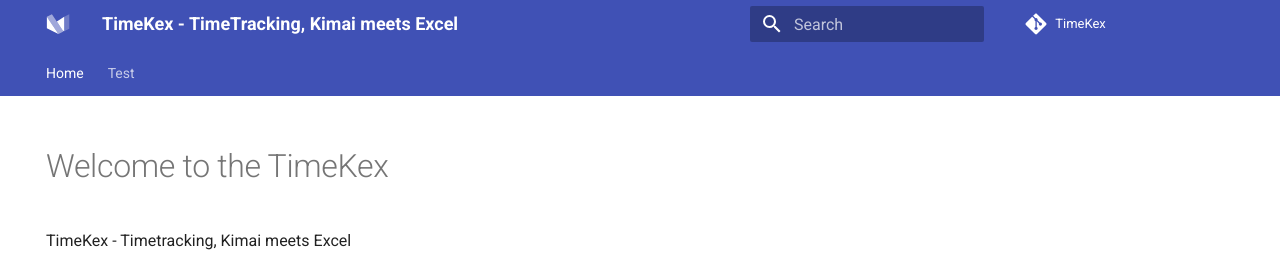
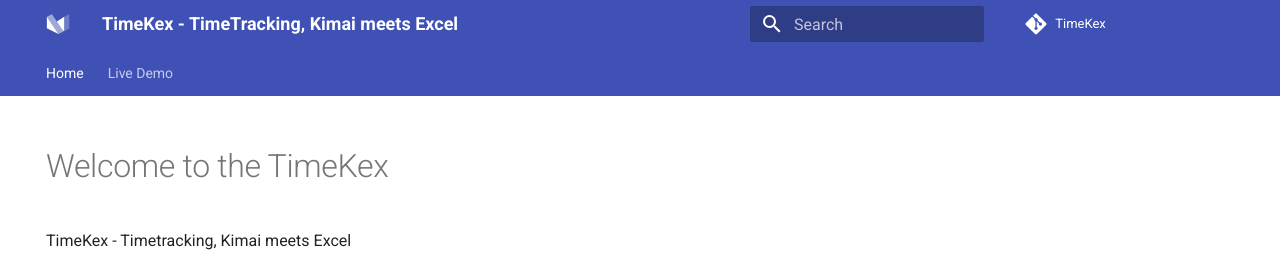
Before and after one commit to KatjaGlassConsulting/TimeKex, an MkDocs documentation site: the page built from docs/index.md, in a window 1280 px wide and 900 px high. Shown: the top 258 px of the window. Built offline with MkDocs 1.6.1 and Material for MkDocs 9.7.7, drawn with Linux system fonts in a browser that asks for light colours; comment, search, counter and statistics services are not loaded.

Commit message:
finetuning

```diff
--- a/mkdocs.yml
+++ b/mkdocs.yml
@@ -8,8 +8,8 @@
 
 nav:
   - Home: index.md
-  - Test:
-    - ./test/dummy.html
+  - Live Demo:
+    - ./app/index.html
 
 # Style Sheet
 extra_css:
--- a/package.json
+++ b/package.json
@@ -2,6 +2,7 @@
     "name": "react-template",
     "version": "0.1.0",
     "private": true,
+    "homepage": ".",
     "dependencies": {
         "react": "^17.0.2",
         "react-dom": "^17.0.2",
@@ -15,7 +16,7 @@
     },
     "scripts": {
         "start": "react-scripts start",
-        "build": "BUILD_PATH='./docs/app react-scripts build",
+        "build": "react-scripts build",
         "test": "react-scripts test",
         "eject": "react-scripts eject"
     },
```
Also changed, not shown: 2 other files.
